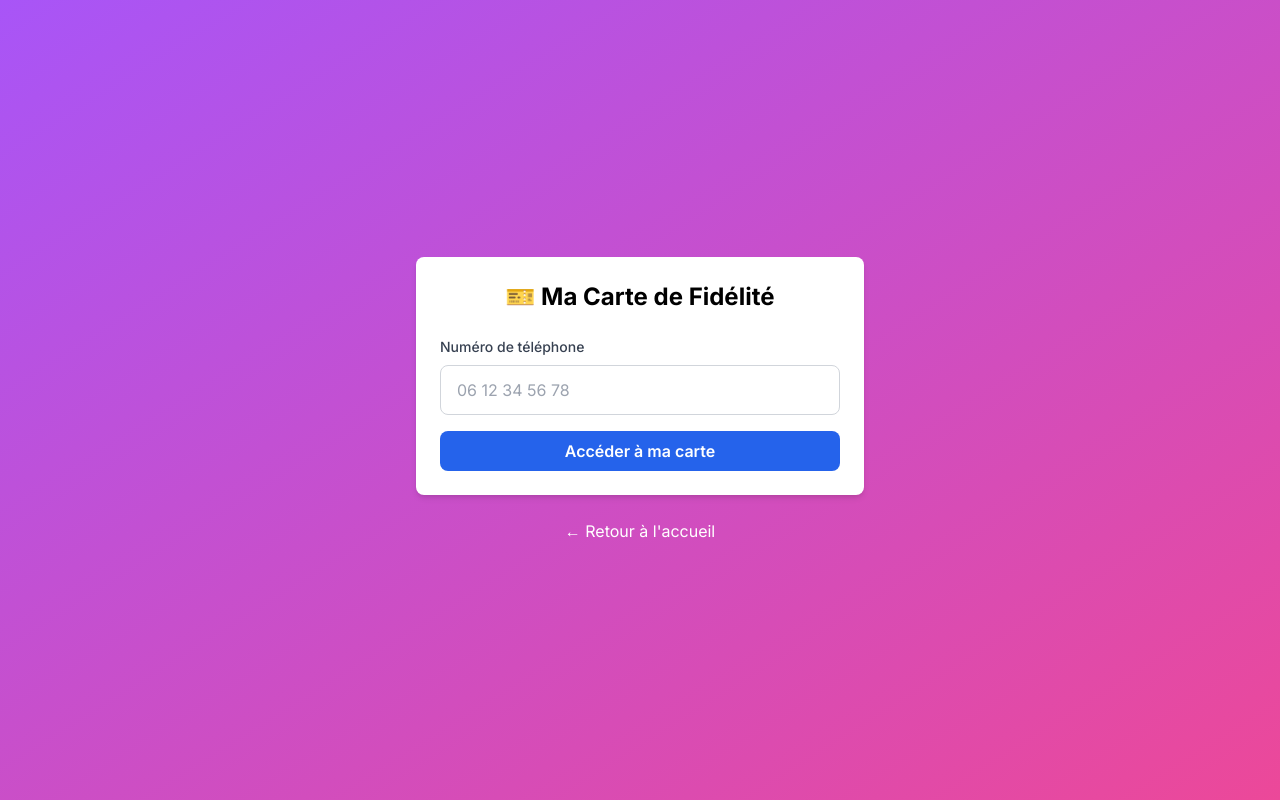
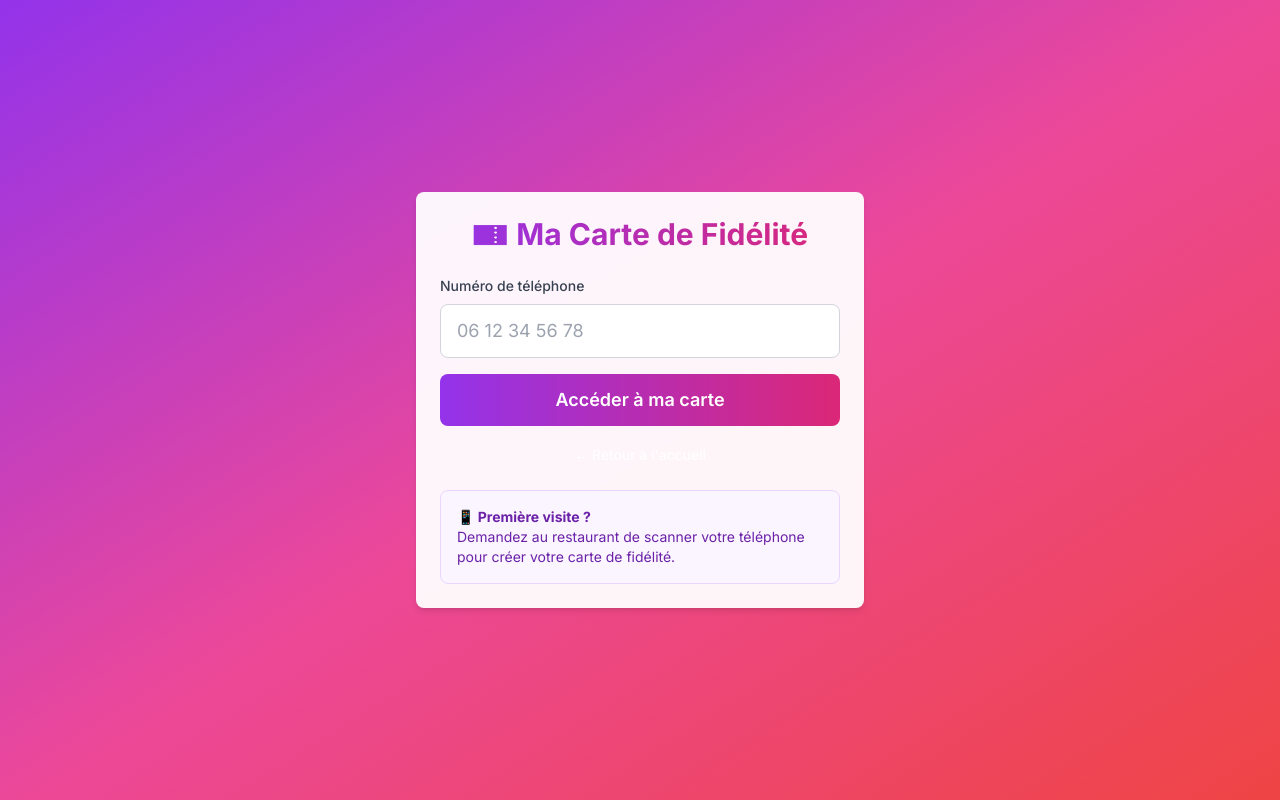
Before and after one commit to nicolasmaigne-alt/fidelity-saas, a Next.js app: page /client in a window 1280 px wide. Built offline with nearby package versions, Linux system fonts and the light colour scheme; no server answers.

Commit message:
Update page.tsx

```diff
--- a/src/app/client/page.tsx
+++ b/src/app/client/page.tsx
@@ -1,18 +1,107 @@
 'use client';
 
-import Link from 'next/link';
-import { useState } from 'react';
+import { useState, useEffect, Suspense } from 'react';
 import { Card } from '@/components/ui/Card';
 import { Button } from '@/components/ui/Button';
+import Link from 'next/link';
+import QRCode from 'qrcode';
+import { collection, query, where, getDocs } from 'firebase/firestore';
+import { db } from '@/lib/firebase/config';
+import { LoyaltyCard } from '@/types';
+import { useSearchParams } from 'next/navigation';
 
-export default function ClientPage() {
-  const [phoneNumber, setPhoneNumber] = useState('');
+function ClientContent() {
+  const searchParams = useSearchParams();
+  const phoneParam = searchParams.get('phone');
+
+  const [phoneNumber, setPhoneNumber] = useState(phoneParam || '');
+  const [loyaltyCard, setLoyaltyCard] = useState<LoyaltyCard | null>(null);
+  const [qrCodeUrl, setQrCodeUrl] = useState('');
+  const [loading, setLoading] = useState(false);
+
+  // Auto-login si phone dans l'URL
+  useEffect(() => {
+    if (phoneParam && !loyaltyCard) {
+      handleLogin(phoneParam);
+    }
+  }, [phoneParam]);
+
+  const handleLogin = async (phone?: string) => {
+    const phoneToUse = phone || phoneNumber;
+
+    if (!phoneToUse) {
+      alert('Veuillez entrer votre numéro de téléphone');
+      return;
+    }
+
+    setLoading(true);
+    try {
+      const customersQuery = query(
+        collection(db, 'customers'),
+        where('phone', '==', phoneToUse)
+      );
+
+      const customersSnapshot = await getDocs(customersQuery);
+
+      if (customersSnapshot.empty) {
+        alert('❌ Aucune carte trouvée pour ce numéro. Demandez au restaurant de créer votre carte.');
+        setLoading(false);
+        return;
+      }
+
+      const customer = customersSnapshot.docs[0];
+      const customerId = customer.id;
+
+      const cardQuery = query(
+        collection(db, 'loyaltyCards'),
+        where('customerId', '==', customerId)
+      );
+
+      const cardSnapshot = await getDocs(cardQuery);
+
+      if (cardSnapshot.empty) {
+        alert('❌ Aucune carte de fidélité trouvée.');
+        setLoading(false);
+        return;
+      }
+
+      const card = cardSnapshot.docs[0].data() as LoyaltyCard;
+      setLoyaltyCard(card);
+
+      const qrUrl = await QRCode.toDataURL(card.qrCode, {
+        width: 400,
+        margin: 2,
+        color: {
+          dark: '#000000',
+          light: '#FFFFFF',
+        },
+      });
+      setQrCodeUrl(qrUrl);
+
+    } catch (err) {
+      console.error(err);
+      alert('Erreur lors de la connexion');
+    } finally {
+      setLoading(false);
+    }
+  };
+
+  const handleLogout = () => {
+    setLoyaltyCard(null);
+    setQrCodeUrl('');
+    setPhoneNumber('');
+    window.history.pushState({}, '', '/client');
+  };
+
+  const progress = loyaltyCard ? (loyaltyCard.purchaseCount / 10) * 100 : 0;
+  const remaining = loyaltyCard ? 10 - loyaltyCard.purchaseCount : 10;
 
   return (
-    <div className="min-h-screen bg-gradient-to-br from-purple-500 to-pink-500 flex items-center justify-center p-4">
+    <div className="min-h-screen bg-gradient-to-br from-purple-600 via-pink-500 to-red-500 flex items-center justify-center p-4">
       <div className="w-full max-w-md">
-        <Card>
-          <h1 className="text-2xl font-bold text-center mb-6">
+        {!loyaltyCard ? (
+          <Card className="backdrop-blur-sm bg-white/95">
+            <h1 className="text-3xl font-bold text-center mb-6 bg-gradient-to-r from-purple-600 to-pink-600 bg-clip-text text-transparent">
               🎫 Ma Carte de Fidélité
             </h1>
 
@@ -26,22 +115,134 @@ export default function ClientPage() {
                   value={phoneNumber}
                   onChange={(e) => setPhoneNumber(e.target.value)}
                   placeholder="06 12 34 56 78"
-                className="w-full px-4 py-3 border border-gray-300 rounded-lg focus:ring-2 focus:ring-purple-500"
+                  className="w-full px-4 py-3 border border-gray-300 rounded-lg focus:ring-2 focus:ring-purple-500 text-lg"
+                  disabled={loading}
+                  onKeyPress={(e) => {
+                    if (e.key === 'Enter') {
+                      handleLogin();
+                    }
+                  }}
                 />
               </div>
 
-            <Button className="w-full">
-              Accéder à ma carte
+              <Button
+                onClick={() => handleLogin()}
+                className="w-full text-lg py-3 bg-gradient-to-r from-purple-600 to-pink-600 hover:from-purple-700 hover:to-pink-700"
+                disabled={loading}
+              >
+                {loading ? 'Chargement...' : 'Accéder à ma carte'}
               </Button>
+
+              <div className="text-center mt-6">
+                <Link href="/" className="text-white hover:underline text-sm">
+                  ← Retour à l'accueil
+                </Link>
+              </div>
+            </div>
+
+            <div className="mt-6 p-4 bg-purple-50 rounded-lg border border-purple-200">
+              <p className="text-sm text-purple-800">
+                <strong>📱 Première visite ?</strong>
+                <br />
+                Demandez au restaurant de scanner votre téléphone pour créer votre carte de fidélité.
+              </p>
+            </div>
+          </Card>
+        ) : (
+          <div className="space-y-4">
+            <Card className="backdrop-blur-sm bg-white/95">
+              <div className="text-center">
+                <h2 className="text-2xl font-bold mb-2 bg-gradient-to-r from-purple-600 to-pink-600 bg-clip-text text-transparent">
+                  Votre Carte de Fidélité
+                </h2>
+
+                {qrCodeUrl && (
+                  <div className="bg-white p-6 rounded-xl inline-block mb-4 shadow-lg">
+                    <img src={qrCodeUrl} alt="QR Code" className="w-72 h-72" />
+                  </div>
+                )}
+
+                <p className="text-gray-600 text-sm mb-4">
+                  Présentez ce QR code au restaurant
+                </p>
               </div>
             </Card>
 
-        <div className="mt-6 text-center">
-          <Link href="/">
-            <a className="text-white hover:underline">← Retour à l'accueil</a>
-          </Link>
+            <Card className="backdrop-blur-sm bg-white/95">
+              <div className="space-y-4">
+                <div className="flex justify-between items-center">
+                  <span className="text-2xl font-bold text-purple-600">
+                    {loyaltyCard.purchaseCount} / 10
+                  </span>
+                  <span className="text-sm text-gray-600">
+                    achats validés
+                  </span>
                 </div>
+
+                <div className="relative h-8 bg-gray-200 rounded-full overflow-hidden">
+                  <div
+                    className="absolute top-0 left-0 h-full bg-gradient-to-r from-purple-600 to-pink-600 transition-all duration-500 flex items-center justify-center"
+                    style={{ width: `${progress}%` }}
+                  >
+                    {progress > 20 && (
+                      <span className="text-white font-bold text-sm">
+                        {loyaltyCard.purchaseCount}/10
+                      </span>
+                    )}
+                  </div>
+                </div>
+
+                {loyaltyCard.purchaseCount >= 10 ? (
+                  <div className="bg-gradient-to-r from-green-400 to-green-600 text-white p-4 rounded-lg text-center">
+                    <p className="text-2xl font-bold">🎉 Félicitations !</p>
+                    <p className="mt-2">Vous avez droit à votre récompense !</p>
+                    <p className="text-sm mt-1 opacity-90">Montrez cette carte au restaurant</p>
+                  </div>
+                ) : (
+                  <div className="bg-gradient-to-r from-purple-100 to-pink-100 p-4 rounded-lg text-center">
+                    <p className="text-purple-800 font-semibold">
+                      Encore {remaining} achat{remaining > 1 ? 's' : ''} pour votre récompense ! 🎁
+                    </p>
+                  </div>
+                )}
+              </div>
+            </Card>
+
+            {loyaltyCard.lastPurchaseDate && (
+              <Card className="backdrop-blur-sm bg-white/95">
+                <p className="text-sm text-gray-600">
+                  <strong>Dernier achat :</strong> {new Date(loyaltyCard.lastPurchaseDate.toString()).toLocaleDateString('fr-FR')}
+                </p>
+              </Card>
+            )}
+
+            <Button
+              onClick={handleLogout}
+              variant="secondary"
+              className="w-full"
+            >
+              🚪 Se déconnecter
+            </Button>
+          </div>
+        )}
       </div>
     </div>
   );
 }
+
+export default function ClientPage() {
+  return (
+    <Suspense fallback={
+      <div className="min-h-screen bg-gradient-to-br from-purple-600 via-pink-500 to-red-500 flex items-center justify-center p-4">
+        <Card className="w-full max-w-md backdrop-blur-sm bg-white/95">
+          <div className="text-center py-12">
+            <div className="animate-spin rounded-full h-12 w-12 border-t-4 border-purple-600 mx-auto"></div>
+            <p className="mt-4 text-gray-600">Chargement...</p>
+          </div>
+        </Card>
+      </div>
+    }>
+      <ClientContent />
+    </Suspense>
+  );
+}
```
Lines whose indentation alone changed are shown as unchanged.
